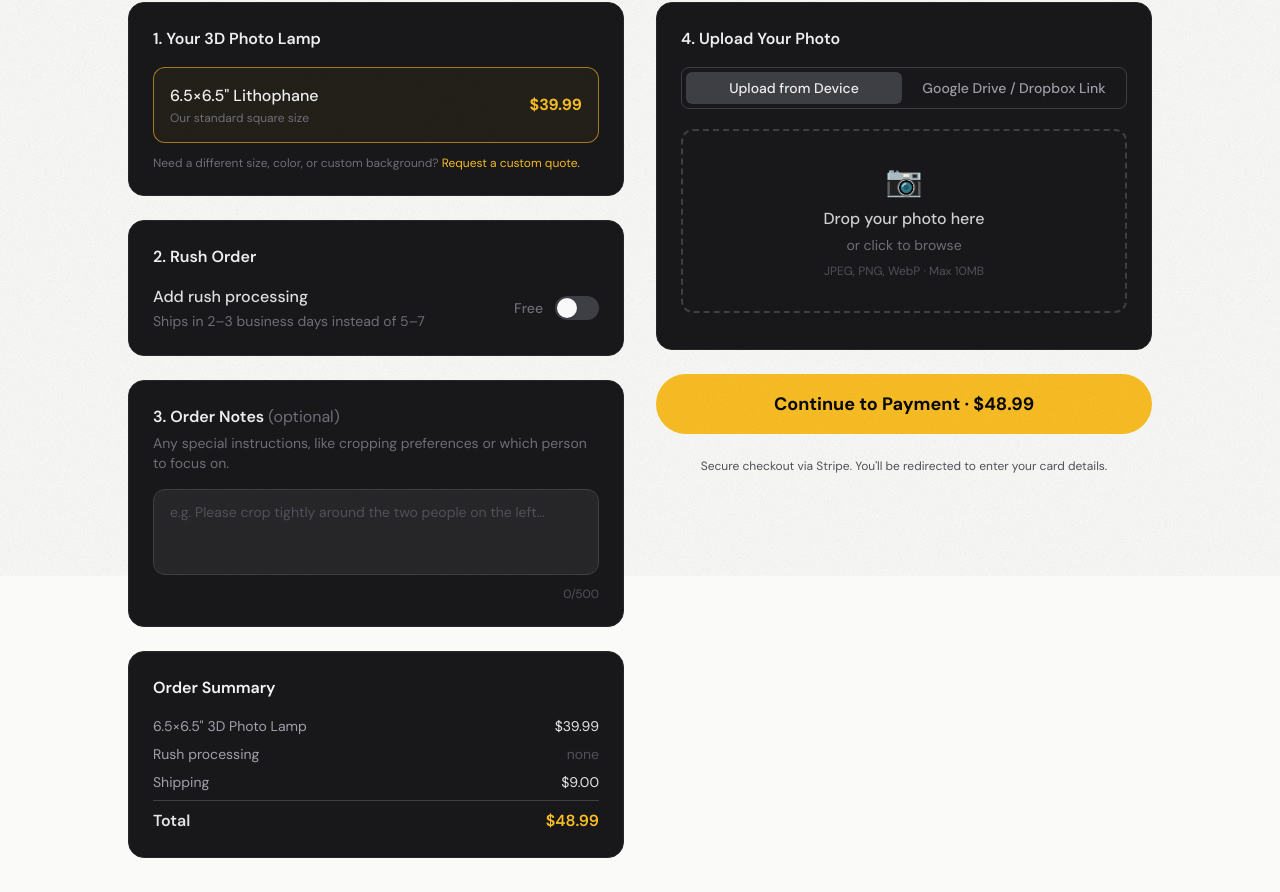
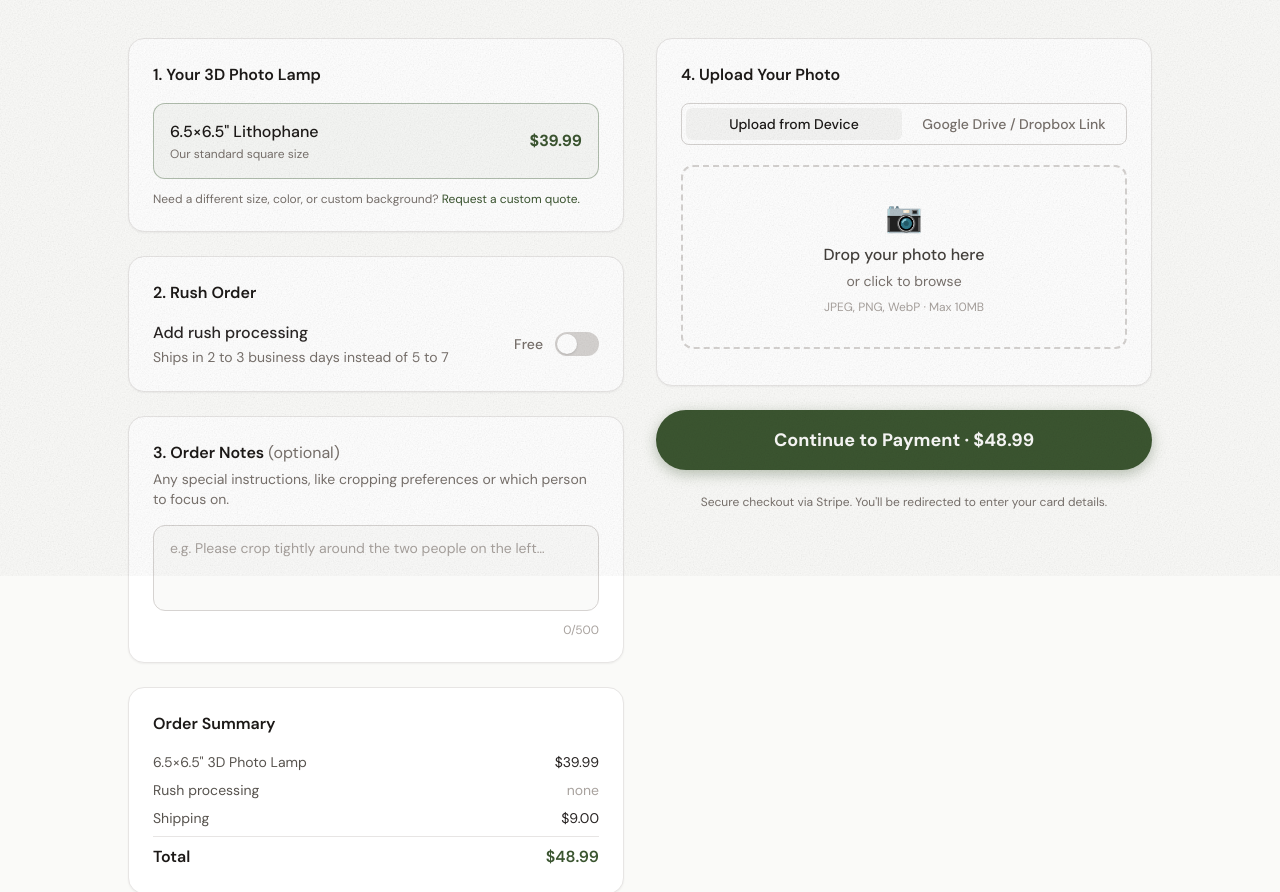
Before and after one commit to gobeaversya/Light-Box-Website, a Next.js app: page /order in a window 1280 px wide. Shown: the part 224-1116 px from the top of the page. Built offline with nearby package versions, Linux system fonts and the light colour scheme.

Commit message:
update order page theme

```diff
--- a/src/app/order/OrderForm.tsx
+++ b/src/app/order/OrderForm.tsx
@@ -125,30 +125,30 @@ export default function OrderForm() {
       <div className="space-y-6">
 
         {/* Product */}
-        <div className="p-6 rounded-2xl border border-zinc-800 bg-zinc-900">
-          <h2 className="font-semibold text-zinc-100 mb-4">1. Your 3D Photo Lamp</h2>
-          <div className="flex items-center justify-between p-4 rounded-xl border border-amber-400/60 bg-amber-400/5">
+        <div className="p-6 rounded-2xl border border-stone-200 bg-white shadow-sm">
+          <h2 className="font-semibold text-stone-900 mb-4">1. Your 3D Photo Lamp</h2>
+          <div className="flex items-center justify-between p-4 rounded-xl border border-forest-500/40 bg-forest-500/5">
             <div>
-              <div className="font-medium text-zinc-100">{PRODUCT.label} Lithophane</div>
-              <div className="text-zinc-500 text-xs mt-0.5">Our standard square size</div>
+              <div className="font-medium text-stone-900">{PRODUCT.label} Lithophane</div>
+              <div className="text-stone-500 text-xs mt-0.5">Our standard square size</div>
             </div>
-            <span className="text-amber-400 font-bold">${PRODUCT.price.toFixed(2)}</span>
+            <span className="text-forest-600 font-bold">${PRODUCT.price.toFixed(2)}</span>
           </div>
-          <p className="text-zinc-500 text-xs mt-3">
-            Need a different size, color, or custom background? <a href="/#custom" className="text-amber-400 hover:underline">Request a custom quote.</a>
+          <p className="text-stone-500 text-xs mt-3">
+            Need a different size, color, or custom background? <a href="/#custom" className="text-forest-600 hover:underline">Request a custom quote.</a>
           </p>
         </div>
 
         {/* Rush order toggle */}
-        <div className="p-6 rounded-2xl border border-zinc-800 bg-zinc-900">
-          <h2 className="font-semibold text-zinc-100 mb-4">2. Rush Order</h2>
+        <div className="p-6 rounded-2xl border border-stone-200 bg-white shadow-sm">
+          <h2 className="font-semibold text-stone-900 mb-4">2. Rush Order</h2>
           <label className="flex items-center justify-between cursor-pointer">
             <div>
-              <div className="text-zinc-200 font-medium">Add rush processing</div>
-              <div className="text-zinc-500 text-sm mt-0.5">Ships in 2–3 business days instead of 5–7</div>
+              <div className="text-stone-800 font-medium">Add rush processing</div>
+              <div className="text-stone-500 text-sm mt-0.5">Ships in 2 to 3 business days instead of 5 to 7</div>
             </div>
             <div className="flex items-center gap-3">
-              <span className={`text-sm font-medium ${rush ? 'text-amber-400' : 'text-zinc-500'}`}>
+              <span className={`text-sm font-medium ${rush ? 'text-forest-600' : 'text-stone-500'}`}>
                 {rush ? '+$15' : 'Free'}
               </span>
               {/* Toggle switch */}
@@ -158,7 +158,7 @@ export default function OrderForm() {
                 aria-checked={rush}
                 onClick={() => setRush(!rush)}
                 className={`relative w-11 h-6 rounded-full transition-colors focus:outline-none
-                  ${rush ? 'bg-amber-400' : 'bg-zinc-700'}`}
+                  ${rush ? 'bg-forest-600' : 'bg-stone-300'}`}
               >
                 <span className={`absolute top-0.5 left-0.5 w-5 h-5 rounded-full bg-white shadow transition-transform
                   ${rush ? 'translate-x-5' : 'translate-x-0'}`}
@@ -169,40 +169,40 @@ export default function OrderForm() {
         </div>
 
         {/* Notes */}
-        <div className="p-6 rounded-2xl border border-zinc-800 bg-zinc-900">
-          <h2 className="font-semibold text-zinc-100 mb-1">3. Order Notes <span className="text-zinc-500 font-normal">(optional)</span></h2>
-          <p className="text-zinc-500 text-sm mb-4">Any special instructions, like cropping preferences or which person to focus on.</p>
+        <div className="p-6 rounded-2xl border border-stone-200 bg-white shadow-sm">
+          <h2 className="font-semibold text-stone-900 mb-1">3. Order Notes <span className="text-stone-500 font-normal">(optional)</span></h2>
+          <p className="text-stone-500 text-sm mb-4">Any special instructions, like cropping preferences or which person to focus on.</p>
           <textarea
             value={notes}
             onChange={(e) => setNotes(e.target.value)}
             maxLength={500}
             rows={3}
             placeholder="e.g. Please crop tightly around the two people on the left…"
-            className="w-full bg-zinc-800 border border-zinc-700 rounded-xl px-4 py-3 text-zinc-100 placeholder:text-zinc-600
-              focus:outline-none focus:border-amber-400/50 resize-none text-sm transition-colors"
+            className="w-full bg-stone-50 border border-stone-300 rounded-xl px-4 py-3 text-stone-900 placeholder:text-stone-400
+              focus:outline-none focus:border-forest-500/50 resize-none text-sm transition-colors"
           />
-          <div className="text-right text-xs text-zinc-600 mt-1">{notes.length}/500</div>
+          <div className="text-right text-xs text-stone-400 mt-1">{notes.length}/500</div>
         </div>
 
         {/* Price summary */}
-        <div className="p-6 rounded-2xl border border-zinc-800 bg-zinc-900">
-          <h2 className="font-semibold text-zinc-100 mb-4">Order Summary</h2>
+        <div className="p-6 rounded-2xl border border-stone-200 bg-white shadow-sm">
+          <h2 className="font-semibold text-stone-900 mb-4">Order Summary</h2>
           <div className="space-y-2 text-sm">
             <div className="flex justify-between">
-              <span className="text-zinc-400">{PRODUCT.label} 3D Photo Lamp</span>
-              <span className="text-zinc-200">${PRODUCT.price.toFixed(2)}</span>
+              <span className="text-stone-600">{PRODUCT.label} 3D Photo Lamp</span>
+              <span className="text-stone-800">${PRODUCT.price.toFixed(2)}</span>
             </div>
             <div className="flex justify-between">
-              <span className="text-zinc-400">Rush processing</span>
-              <span className={rush ? 'text-zinc-200' : 'text-zinc-600'}>{rush ? '+$15.00' : 'none'}</span>
+              <span className="text-stone-600">Rush processing</span>
+              <span className={rush ? 'text-stone-800' : 'text-stone-400'}>{rush ? '+$15.00' : 'none'}</span>
             </div>
             <div className="flex justify-between">
-              <span className="text-zinc-400">Shipping</span>
-              <span className="text-zinc-200">$9.00</span>
+              <span className="text-stone-600">Shipping</span>
+              <span className="text-stone-800">$9.00</span>
             </div>
-            <div className="border-t border-zinc-700 pt-2 mt-2 flex justify-between text-base font-semibold">
-              <span className="text-zinc-200">Total</span>
-              <span className="text-amber-400">${subtotal.toFixed(2)}</span>
+            <div className="border-t border-stone-200 pt-2 mt-2 flex justify-between text-base font-semibold">
+              <span className="text-stone-900">Total</span>
+              <span className="text-forest-600">${subtotal.toFixed(2)}</span>
             </div>
           </div>
         </div>
@@ -210,18 +210,18 @@ export default function OrderForm() {
 
       {/* ── RIGHT COLUMN: Photo upload ───────────────────────────────────── */}
       <div className="space-y-6">
-        <div className="p-6 rounded-2xl border border-zinc-800 bg-zinc-900">
-          <h2 className="font-semibold text-zinc-100 mb-4">4. Upload Your Photo</h2>
+        <div className="p-6 rounded-2xl border border-stone-200 bg-white shadow-sm">
+          <h2 className="font-semibold text-stone-900 mb-4">4. Upload Your Photo</h2>
 
           {/* Tab: File vs Link */}
-          <div className="flex rounded-lg border border-zinc-700 p-1 mb-5 gap-1">
+          <div className="flex rounded-lg border border-stone-300 p-1 mb-5 gap-1">
             {(['file', 'link'] as const).map((method) => (
               <button
                 key={method}
                 type="button"
                 onClick={() => setUploadMethod(method)}
                 className={`flex-1 py-1.5 text-sm font-medium rounded-md transition-colors
-                  ${uploadMethod === method ? 'bg-zinc-700 text-zinc-100' : 'text-zinc-400 hover:text-zinc-200'}`}
+                  ${uploadMethod === method ? 'bg-stone-100 text-stone-900' : 'text-stone-500 hover:text-stone-700'}`}
               >
                 {method === 'file' ? 'Upload from Device' : 'Google Drive / Dropbox Link'}
               </button>
@@ -235,7 +235,7 @@ export default function OrderForm() {
                 onDrop={handleDrop}
                 onDragOver={(e) => e.preventDefault()}
                 onClick={() => fileInputRef.current?.click()}
-                className="border-2 border-dashed border-zinc-700 hover:border-amber-400/40 rounded-xl p-8 text-center cursor-pointer transition-colors mb-3"
+                className="border-2 border-dashed border-stone-300 hover:border-forest-500/50 hover:bg-forest-500/5 rounded-xl p-8 text-center cursor-pointer transition-colors mb-3"
               >
                 <input
                   ref={fileInputRef}
@@ -246,22 +246,22 @@ export default function OrderForm() {
                 />
                 {photoFile ? (
                   <div>
-                    <div className="text-amber-400 font-medium mb-1">✓ {photoFile.name}</div>
-                    <div className="text-zinc-500 text-xs">Click to change</div>
+                    <div className="text-forest-600 font-medium mb-1">✓ {photoFile.name}</div>
+                    <div className="text-stone-500 text-xs">Click to change</div>
                   </div>
                 ) : (
                   <div>
                     <div className="text-3xl mb-2">📷</div>
-                    <div className="text-zinc-300 font-medium mb-1">Drop your photo here</div>
-                    <div className="text-zinc-500 text-sm">or click to browse</div>
-                    <div className="text-zinc-600 text-xs mt-2">JPEG, PNG, WebP · Max 10MB</div>
+                    <div className="text-stone-700 font-medium mb-1">Drop your photo here</div>
+                    <div className="text-stone-500 text-sm">or click to browse</div>
+                    <div className="text-stone-400 text-xs mt-2">JPEG, PNG, WebP · Max 10MB</div>
                   </div>
                 )}
               </div>
 
               {/* Resolution warning */}
               {resolutionOk === false && (
-                <div className="flex items-start gap-2 p-3 rounded-lg bg-orange-500/10 border border-orange-500/30 text-orange-300 text-sm mb-3">
+                <div className="flex items-start gap-2 p-3 rounded-lg bg-orange-50 border border-orange-200 text-orange-800 text-sm mb-3">
                   <span className="mt-0.5">⚠</span>
                   <span>
                     This photo may be too small for crisp detail. We recommend at least 1000px on the
@@ -270,7 +270,7 @@ export default function OrderForm() {
                 </div>
               )}
               {resolutionOk === true && (
-                <div className="flex items-center gap-2 p-3 rounded-lg bg-green-500/10 border border-green-500/30 text-green-300 text-sm mb-3">
+                <div className="flex items-center gap-2 p-3 rounded-lg bg-green-50 border border-green-200 text-green-800 text-sm mb-3">
                   <span>✓</span>
                   <span>Great resolution! This photo will print with excellent detail.</span>
                 </div>
@@ -278,7 +278,7 @@ export default function OrderForm() {
             </>
           ) : (
             <div>
-              <label className="block text-sm text-zinc-400 mb-2">
+              <label className="block text-sm text-stone-600 mb-2">
                 Paste your Google Drive or Dropbox link
               </label>
               <input
@@ -287,10 +287,10 @@ export default function OrderForm() {
                 onChange={(e) => setPhotoLink(e.target.value)}
                 maxLength={500}
                 placeholder="https://drive.google.com/file/d/..."
-                className="w-full bg-zinc-800 border border-zinc-700 rounded-xl px-4 py-3 text-zinc-100 placeholder:text-zinc-600
-                  focus:outline-none focus:border-amber-400/50 text-sm transition-colors"
+                className="w-full bg-stone-50 border border-stone-300 rounded-xl px-4 py-3 text-stone-900 placeholder:text-stone-400
+                  focus:outline-none focus:border-forest-500/50 text-sm transition-colors"
               />
-              <p className="text-zinc-600 text-xs mt-2">
+              <p className="text-stone-500 text-xs mt-2">
                 Make sure the link is set to "Anyone with the link can view". We'll download it to process your order.
               </p>
             </div>
@@ -299,12 +299,12 @@ export default function OrderForm() {
 
         {/* Photo preview */}
         {previewUrl && (
-          <div className="p-6 rounded-2xl border border-zinc-800 bg-zinc-900">
-            <h2 className="font-semibold text-zinc-100 mb-1">Your Photo</h2>
-            <p className="text-zinc-500 text-xs mb-4">
+          <div className="p-6 rounded-2xl border border-stone-200 bg-white shadow-sm">
+            <h2 className="font-semibold text-stone-900 mb-1">Your Photo</h2>
+            <p className="text-stone-500 text-xs mb-4">
               This is the photo we'll use for your lamp.
             </p>
-            <div className="relative rounded-xl overflow-hidden bg-zinc-950 flex items-center justify-center">
+            <div className="relative rounded-xl overflow-hidden bg-stone-100 flex items-center justify-center">
               <img
                 src={previewUrl}
                 alt="Uploaded photo preview"
@@ -316,7 +316,7 @@ export default function OrderForm() {
 
         {/* Error display */}
         {error && (
-          <div className="p-4 rounded-xl bg-red-500/10 border border-red-500/30 text-red-300 text-sm">
+          <div className="p-4 rounded-xl bg-red-50 border border-red-200 text-red-800 text-sm">
             {error}
           </div>
         )}
@@ -325,8 +325,8 @@ export default function OrderForm() {
         <button
           type="submit"
           disabled={loading}
-          className="w-full py-4 bg-amber-400 hover:bg-amber-300 text-zinc-950 rounded-full font-bold text-lg
-            transition-all hover:shadow-[0_0_30px_rgba(251,191,36,0.25)] active:scale-[0.98]
+          className="w-full py-4 bg-forest-600 hover:bg-forest-700 text-cream-50 rounded-full font-bold text-lg
+            transition-all shadow-[0_4px_14px_rgba(59,85,48,0.35)] hover:shadow-[0_8px_28px_rgba(59,85,48,0.45)] active:scale-[0.98]
             disabled:opacity-50 disabled:cursor-not-allowed"
         >
           {loading ? (
@@ -342,7 +342,7 @@ export default function OrderForm() {
           )}
         </button>
 
-        <p className="text-center text-zinc-600 text-xs">
+        <p className="text-center text-stone-500 text-xs">
           Secure checkout via Stripe. You'll be redirected to enter your card details.
         </p>
       </div>
--- a/src/app/order/page.tsx
+++ b/src/app/order/page.tsx
@@ -6,17 +6,20 @@ import OrderForm from './OrderForm'
 // The Suspense wrapper tells Next.js: "render this part dynamically on request."
 export default function OrderPage() {
   return (
-    <div className="min-h-screen py-12 px-4 sm:px-6">
+    <div className="min-h-screen py-12 px-4 sm:px-6 bg-cream-50">
       <div className="max-w-5xl mx-auto">
         <div className="mb-10">
-          <h1 className="text-3xl sm:text-4xl font-bold mb-2">Order Your Lithophane</h1>
-          <p className="text-zinc-400">Upload your photo, choose your size, and we'll handle the rest.</p>
+          <p className="font-script text-forest-600 text-xl mb-2">turn a photo into light</p>
+          <h1 className="font-serif text-3xl sm:text-4xl font-semibold text-stone-900 mb-2">
+            Order Your <span className="text-forest-600">3D Photo Lamp</span>
+          </h1>
+          <p className="text-stone-600">Upload your photo, add any notes, and we'll handle the rest.</p>
         </div>
 
         <Suspense
           fallback={
             <div className="flex items-center justify-center h-64">
-              <div className="text-zinc-500 animate-pulse">Loading order form…</div>
+              <div className="text-stone-500 animate-pulse">Loading order form…</div>
             </div>
           }
         >
```
Also changed, not shown: src/app/success/page.tsx (+11 -10 lines), 1 other file (tests, documents, lock files or other folders).
